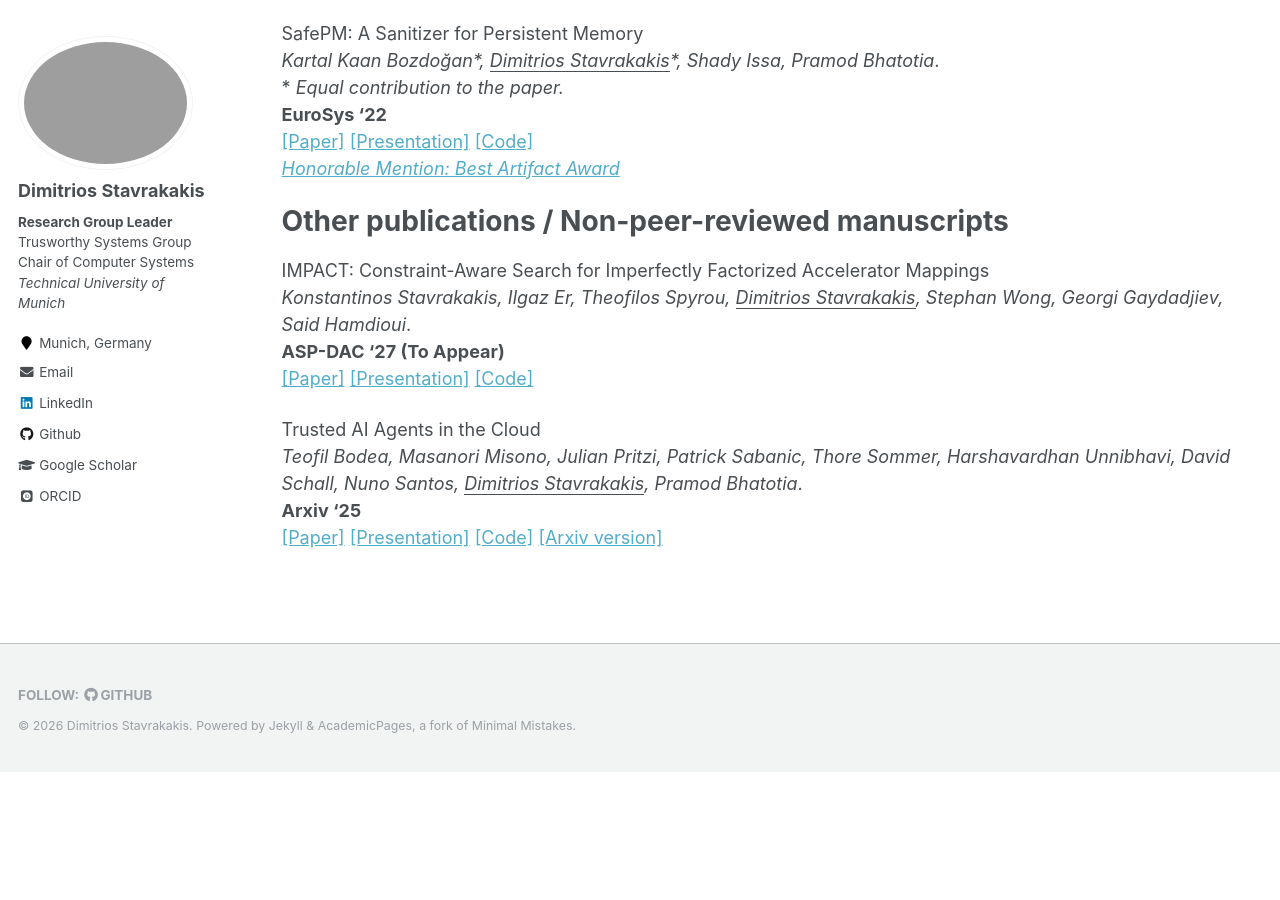
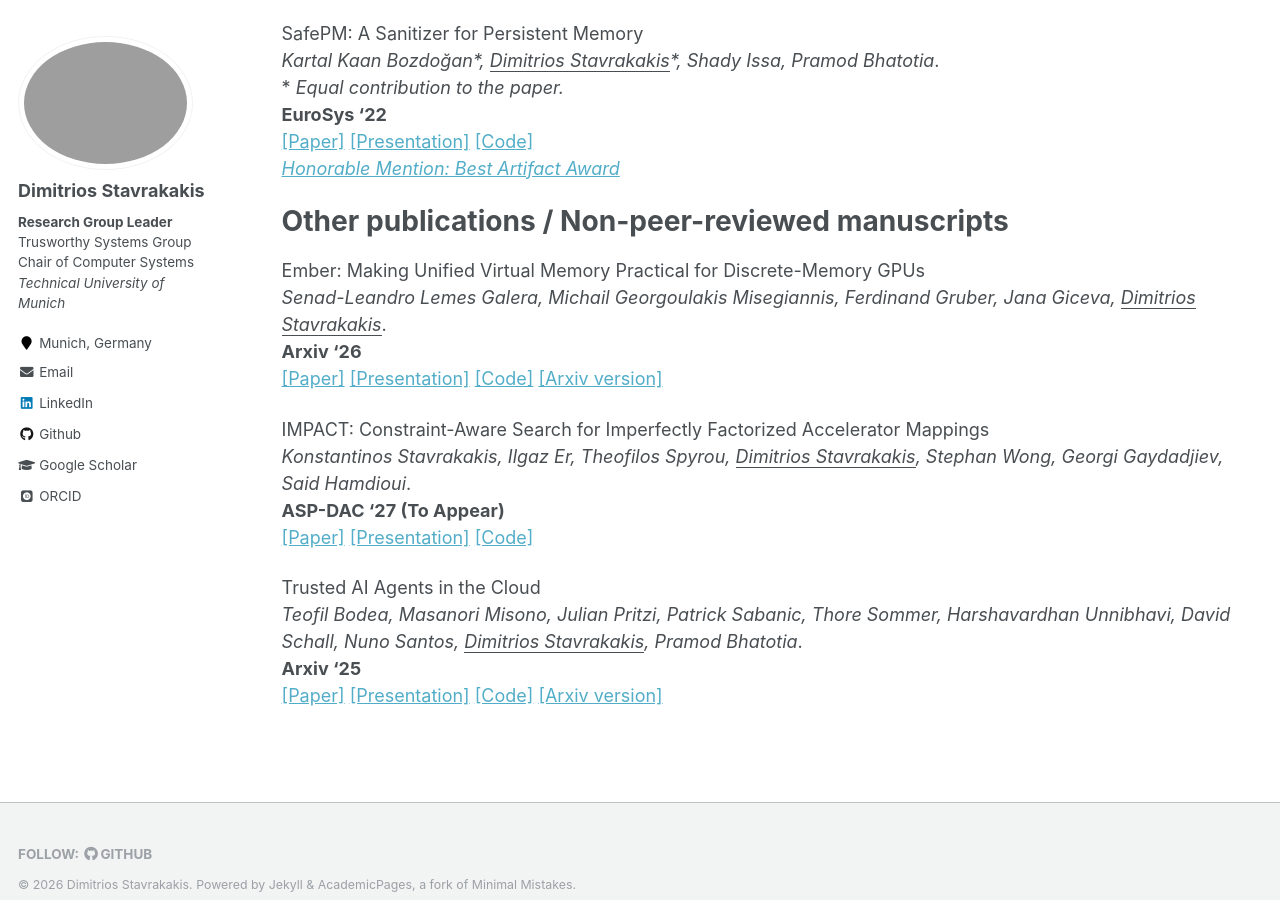
Before and after one commit to dimstav23/dimstav23.github.io, a Jekyll site: the page built from _pages/publications.md, in a window 1280 px wide and 900 px high, scrolled down 1539 px. Built offline with Jekyll 4.4.1, drawn with Linux system fonts in a browser that asks for light colours; some web fonts are replaced; before the commit the page ends 2311 px from its top, so only the background shows below that; some of the changed text lies outside the part shown.

Commit message:
add ember
Signed-off-by: Dimitris <dimstav23@gmail.com>

```diff
--- a/_pages/publications.md
+++ b/_pages/publications.md
@@ -24,7 +24,7 @@ Should Your Database Systems Use Hardware-Assisted Memory Safety Extensions in P
 _Ilya Meignan–Masson\*, Martin Fink\*, Masanori Misono, <ins>Dimitrios Stavrakakis</ins>, Pramod Bhatotia_. \
 \* *Equal contribution to the paper.* \
 __SIGMOD '27 (To Appear)__ \
-[[Pre-print]](https://dse.in.tum.de/wp-content/uploads/2026/09/memsafedb_sigmod27_preprint.pdf) [[Paper]](https://dimstav23.github.io/publications) [[Presentation]](https://dimstav23.github.io/publications) [[Code]](https://github.com/TUM-DSE/memsafedb)
+[[Paper]](https://dimstav23.github.io/publications) [[Presentation]](https://dimstav23.github.io/publications) [[Code]](https://github.com/TUM-DSE/memsafedb) [[Pre-print]](https://dse.in.tum.de/wp-content/uploads/2026/09/memsafedb_sigmod27_preprint.pdf) [[Arxiv version]](https://arxiv.org/abs/2610.11525)
 
 GDPRuler: A Trusted GDPR Monitor for Cloud Data Systems \
 _<ins>Dimitrios Stavrakakis</ins>, Masanori Misono, Julian Pritzi, Harshavardhan Unnibhavi, Nuno Santos, Pramod Bhatotia_. \
@@ -76,6 +76,11 @@ __EuroSys '22__ \
 
 Other publications / Non-peer-reviewed manuscripts
 ======
+Ember: Making Unified Virtual Memory Practical for Discrete-Memory GPUs \
+_Senad-Leandro Lemes Galera, Michail Georgoulakis Misegiannis, Ferdinand Gruber, Jana Giceva, <ins>Dimitrios Stavrakakis</ins>_. \
+__Arxiv '26__ \
+[[Paper]](https://dimstav23.github.io/publications) [[Presentation]](https://dimstav23.github.io/publications) [[Code]](https://dimstav23.github.io/publications) [[Arxiv version]](https://arxiv.org/abs/2610.13408)
+
 IMPACT: Constraint-Aware Search for Imperfectly Factorized Accelerator Mappings \
 _Konstantinos Stavrakakis, Ilgaz Er, Theofilos Spyrou, <ins>Dimitrios Stavrakakis</ins>, Stephan Wong, Georgi Gaydadjiev, Said Hamdioui_. \
 __ASP-DAC '27 (To Appear)__ \
```
Also changed, not shown: _pages/cv.md (+6 -1 lines).
